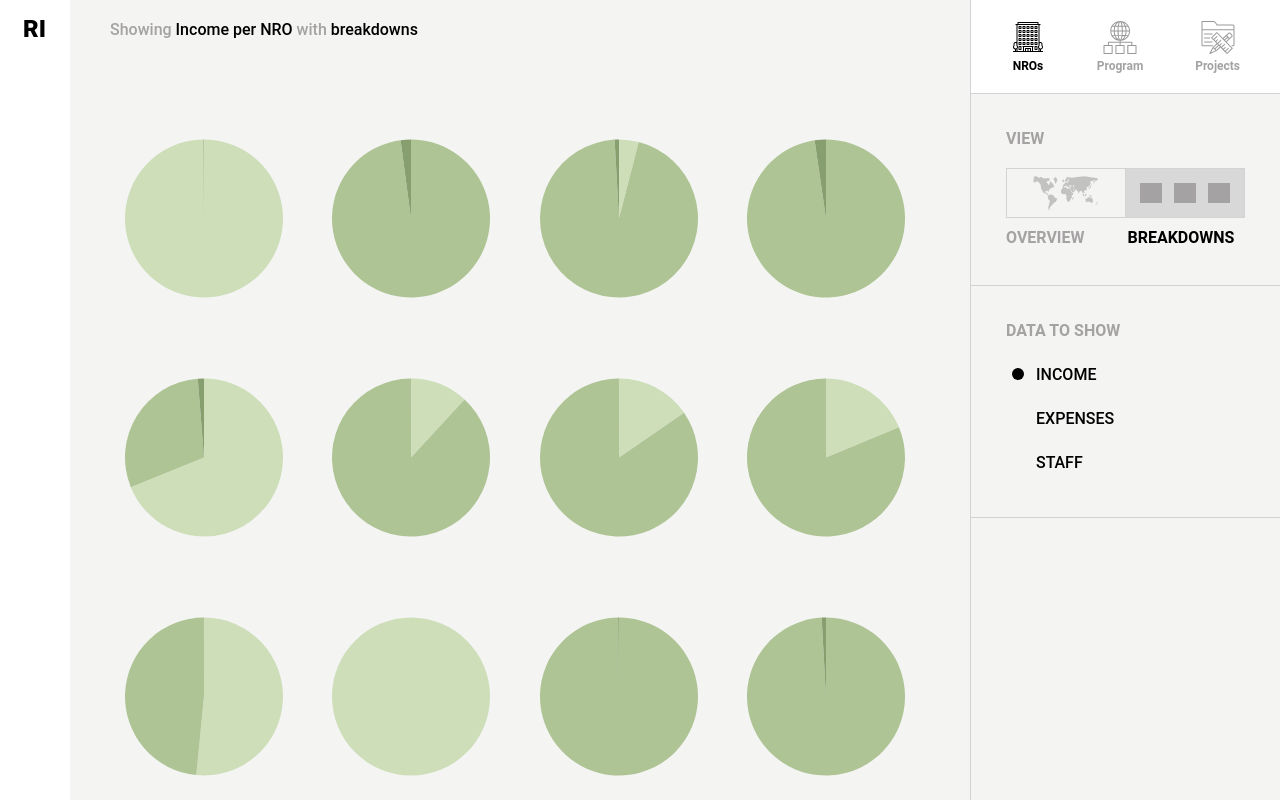
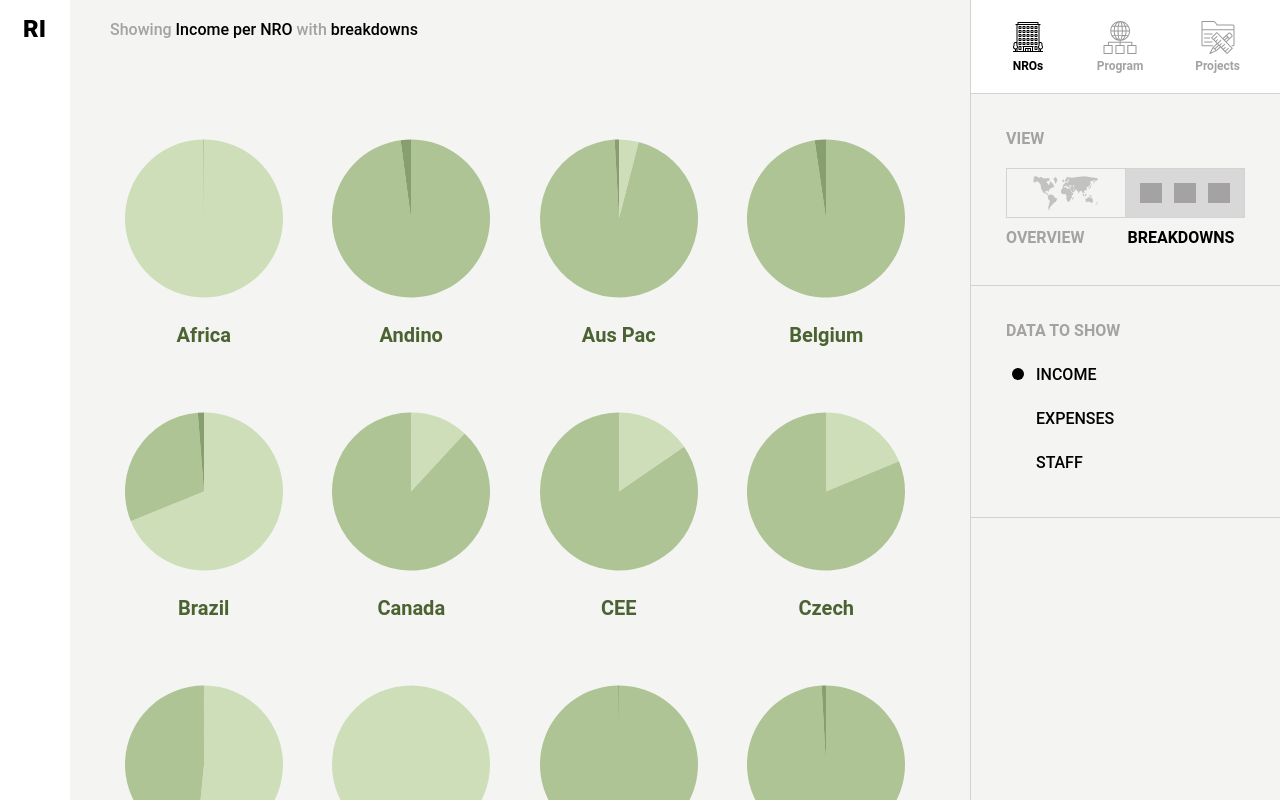
Before and after one commit to Arpo87/https-github.com-vanishing-point-studio-gp-resource, a React (Create React App) app in the folder frontend/: page /breakdowns in a window 1280 px wide. Built offline with nearby package versions, Linux system fonts and the light colour scheme; what webfontloader would draw is missing.

Commit message:
Add pie chart labels

```diff
--- a/frontend/src/components/pies/PieGrid.jsx
+++ b/frontend/src/components/pies/PieGrid.jsx
@@ -10,12 +10,12 @@ const PieGrid = ({ data, labels, dataSelection }) => (
     {data.map(d => (
       <div className="pie-grid-item" key={d.location}>
         <PieChart
-          title={d.location}
           data={d[dataSelection].map((d, i) => ({
             label: labels[dataSelection][i],
             value: d,
           }))}
         />
+        <div className="title">{d.location}</div>
       </div>
     ))}
   </div>
--- a/frontend/src/components/pies/PieGrid.scss
+++ b/frontend/src/components/pies/PieGrid.scss
@@ -1,3 +1,5 @@
+@import '../app/Variables.scss';
+
 .pie-grid {
   display: flex;
   flex-wrap: wrap;
@@ -6,5 +8,14 @@
   .pie-grid-item {
     padding: 3%;
     width: 25%; // 4 per row, will need to change this with media queries later.
+
+    .title {
+      color: $green-1;
+      font-size: 20px;
+      font-weight: 700;
+      margin-top: 10px;
+      width: 100%;
+      text-align: center;
+    }
   }
 }
```
